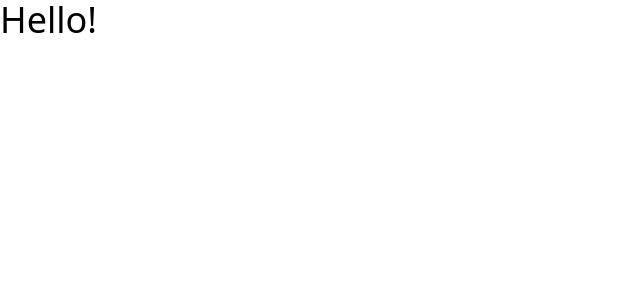
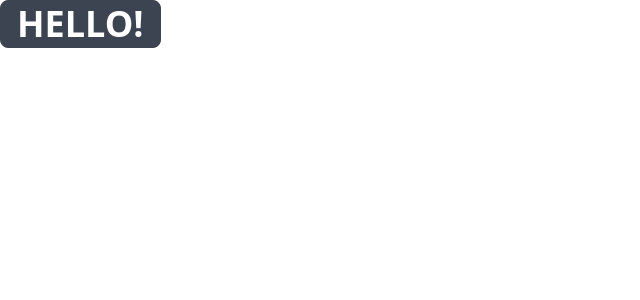
Before and after one commit to Guibibi/QuickVue-3, a Vue app: page / in a window 1280 px wide. Shown: the top 300 px of the page, without its empty margins (0-640 px from the left). Built offline with nearby package versions, Linux system fonts and the light colour scheme.

Commit message:
Added DaisyUi

```diff
--- a/package.json
+++ b/package.json
@@ -14,6 +14,7 @@
   },
   "dependencies": {
     "autoprefixer": "^10.4.12",
+    "daisyui": "^2.31.0",
     "global": "^4.4.0",
     "pinia": "^2.0.21",
     "postcss": "^8.4.17",
--- a/src/views/HomeView.vue
+++ b/src/views/HomeView.vue
@@ -3,6 +3,6 @@
 
 <template>
   <main>
-	<h1 class="text-4xl">Hello!</h1>
+	<h1 class="btn text-4xl">Hello!</h1>
   </main>
 </template>
--- a/tailwind.config.js
+++ b/tailwind.config.js
@@ -7,5 +7,5 @@ module.exports = {
   theme: {
     extend: {},
   },
-  plugins: [],
+  plugins: [require("daisyui")],
 }
```
Also changed, not shown: 1 other file (tests, documents, lock files or other folders).
